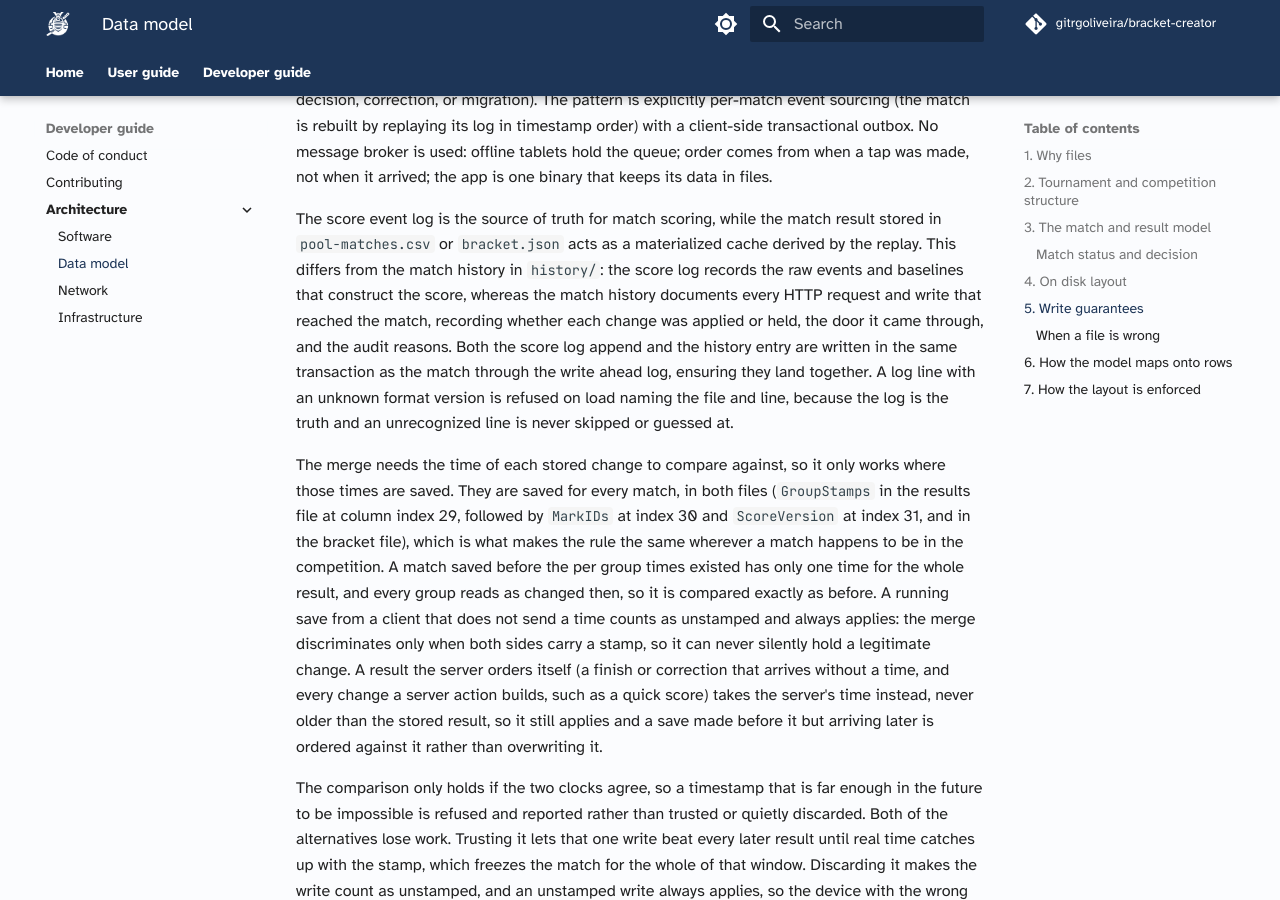
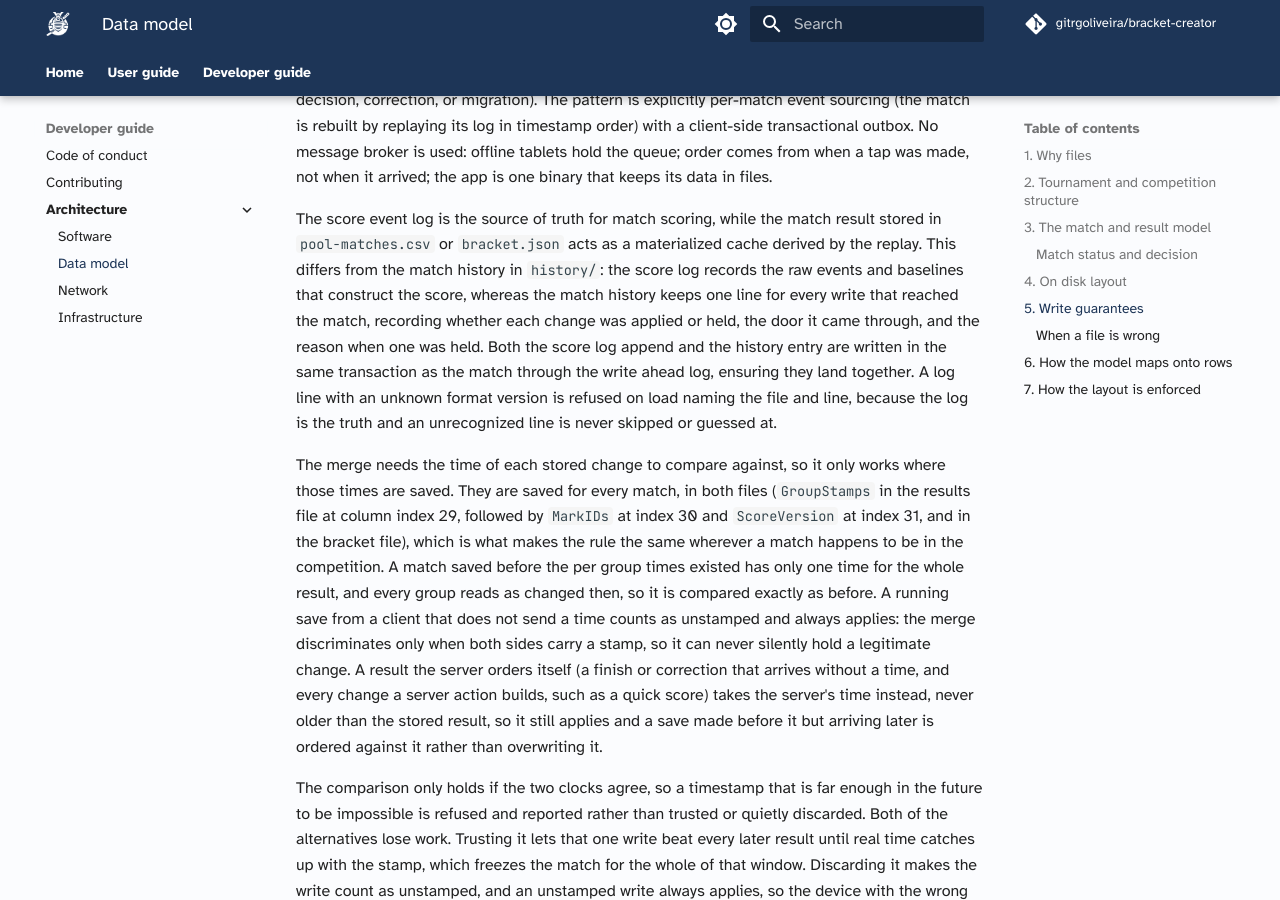
Before and after one commit to gitrgoliveira/bracket-creator, an MkDocs documentation site: the page built from docs/architecture/data-model.md, in a window 1280 px wide and 900 px high, scrolled down 11672 px. Built offline with MkDocs 1.6.1 and Material for MkDocs 9.7.7, drawn with Linux system fonts in a browser that asks for light colours; comment, search, counter and statistics services are not loaded.

Commit message:
docs(bc-evts): the match history keeps a line per write, not per request
Co-Authored-By: Claude Opus 5.5 <noreply@anthropic.com>

```diff
--- a/docs/architecture/data-model.md
+++ b/docs/architecture/data-model.md
@@ -698,9 +698,9 @@ was made, not when it arrived; the app is one binary that keeps its data in file
 The score event log is the source of truth for match scoring, while the match result stored in
 `pool-matches.csv` or `bracket.json` acts as a materialized cache derived by the replay. This
 differs from the match history in `history/`: the score log records the raw events and baselines
-that construct the score, whereas the match history documents every HTTP request and write that
-reached the match, recording whether each change was applied or held, the door it came through,
-and the audit reasons. Both the score log append and the history entry are written in the same
+that construct the score, whereas the match history keeps one line for every write that reached
+the match, recording whether each change was applied or held, the door it came through, and the
+reason when one was held. Both the score log append and the history entry are written in the same
 transaction as the match through the write ahead log, ensuring they land together. A log line
 with an unknown format version is refused on load naming the file and line, because the log is the
 truth and an unrecognized line is never skipped or guessed at.
```
